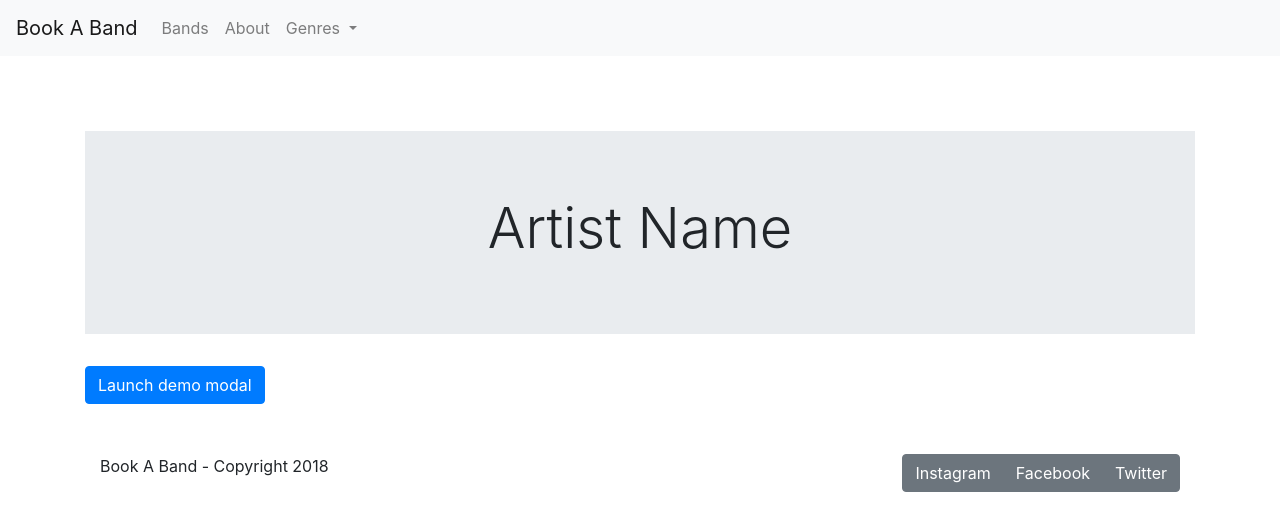
After one commit to nathanswift/Book-A-Band, a PHP site: page /artist.php in a window 1280 px wide. The commit adds this page. Shown: the top 531 px of the page. Run offline with PHP 8.4, Linux system fonts and the light colour scheme.

Commit message:
🛠Latest Update

```diff
--- /dev/null
+++ b/artist.php
@@ -0,0 +1,20 @@
+<!DOCTYPE html>
+<html lang="en">
+<head>
+    <?php include_once('components/head.html') ?>
+    <link rel="stylesheet" href="styles/artist.css">
+</head>
+
+<body>
+    <?php include_once('components/navbar.php') ?>
+    <div class="container" id="artist-wrapper">
+        <?php
+            include_once('components/artist.html');
+            include_once('components/footer.html');
+        ?>
+    </div>
+</body>
+
+    <?php include_once('components/js.html') ?>
+
+</html>
--- /dev/null
+++ b/components/artist.html
@@ -0,0 +1,50 @@
+<div class="row">
+    <div class="col" id="artist">
+        <div class="jumbotron jumbotron-fluid">
+            <div class="container">
+                <h1 class="display-4">Artist Name</h1>
+            </div>
+        </div>
+        <!-- Button trigger modal -->
+        <button type="button" class="btn btn-primary" data-toggle="modal" data-target="#exampleModalLong">
+            Launch demo modal
+        </button>
+        <!-- Modal -->
+        <div class="modal fade" id="exampleModalLong" tabindex="-1" role="dialog" aria-labelledby="exampleModalLongTitle" aria-hidden="true">
+            <div class="modal-dialog" role="document">
+                <div class="modal-content">
+                    <div class="modal-header">
+                        <h5 class="modal-title" id="exampleModalLongTitle">Modal title</h5>
+                        <button type="button" class="close" data-dismiss="modal" aria-label="Close">
+                            <span aria-hidden="true">&times;</span>
+                        </button>
+                    </div>
+                    <div class="modal-body">
+                        ...
+                    </div>
+                    <div class="modal-footer">
+                        <button type="button" class="btn btn-secondary" data-dismiss="modal">Close</button>
+                        <button type="button" class="btn btn-primary">Save changes</button>
+                    </div>
+                    <div class="input-group mb-3">
+                        <div class="input-group-prepend">
+                            <div class="input-group-text">
+                                <input type="checkbox" aria-label="Checkbox for following text input">
+                            </div>
+                        </div>
+                        <input type="text" class="form-control" aria-label="Text input with checkbox">
+                    </div>
+
+                    <div class="input-group">
+                        <div class="input-group-prepend">
+                            <div class="input-group-text">
+                                <input type="radio" aria-label="Radio button for following text input">
+                            </div>
+                        </div>
+                        <input type="text" class="form-control" aria-label="Text input with radio button">
+                    </div>
+                </div>
+            </div>
+        </div>
+    </div>
+</div>
--- /dev/null
+++ b/styles/artist.css
@@ -0,0 +1,7 @@
+div#artist {
+    margin-top: 75px;
+}
+
+div#artist div div h1 {
+    text-align: center;
+}
```
Also changed, not shown: styles/about.css (line endings or trailing spaces).
